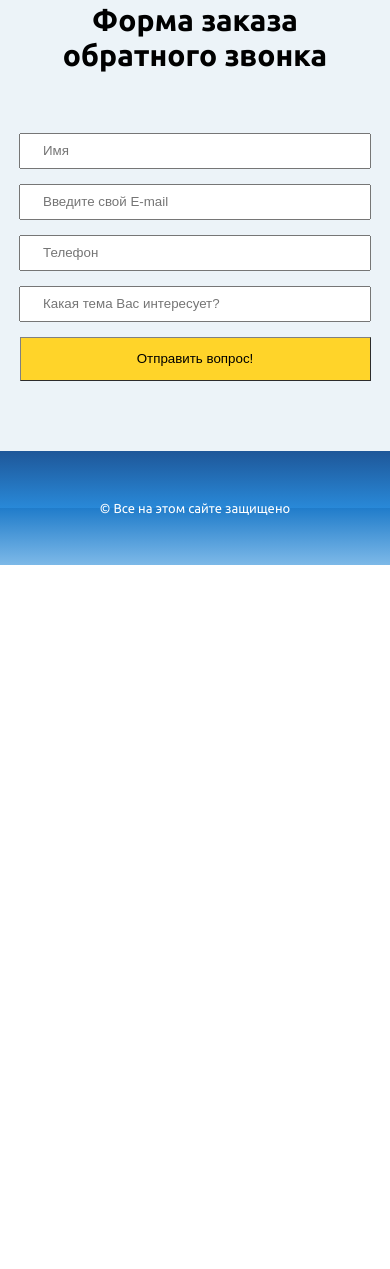
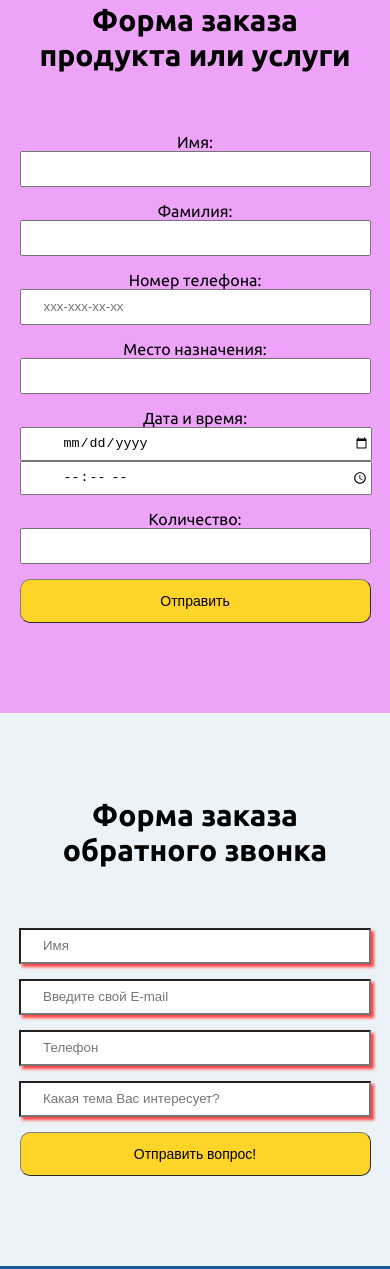
Before and after one commit to EILuser/LUBIN_lab8, a plain HTML site: page index.html in a window 390 px wide. Shown: the part 2414-3683 px from the top of the page. Before the commit the page ends 2979 px from the top, so only its background shows below. Drawn offline with Linux system fonts and the light colour scheme.

Commit message:
final version

```diff
--- a/css/main.css
+++ b/css/main.css
@@ -101,9 +101,37 @@ main {
     color: gray;
 }
 
-/* Section */
+/* Section 1 */
 
-section {
+.section__form1 {
+    background-color: #eca3f8;
+    padding-top: 60px;
+    padding-bottom: 90px;
+}
+
+.input__wrapper {
+    display: flex;
+    justify-content: space-between;
+    width: 60%;
+}
+
+.date__and__time {
+    display: flex;
+    flex-direction: column;
+}
+
+.date__input {
+    margin: 0;
+    width: 302px;
+}
+
+.time__input {
+    width: 302px;
+}
+
+/* Section 2 */
+
+.section__form2 {
     background-color: #ecf3f8;
     padding-top: 60px;
     padding-bottom: 90px;
@@ -131,8 +159,10 @@ input {
 button {
     width: 308px;
     height: 44px;
+    font-size: 14px;
     background-color: #ffd429;
     border-width: 1px;
+    border-radius: 10px;
     border-color: gray;
     cursor: pointer;
 }
@@ -194,6 +224,10 @@ footer {
         display: block;
         margin: 40px auto;
     }
+
+    .input__wrapper {
+        width: 80%;
+    }
 }
 
 /* Medium devices */
@@ -221,6 +255,21 @@ footer {
     button {
         width: 100%;
     }
+
+    .input__wrapper {
+        width: 100%;
+        flex-direction: column;
+        justify-content: center;
+        align-content: center;
+    }
+
+    label {
+        text-align: center;
+    }
+
+    .date__and__time input {
+        width: 99%;
+    }
 }
 
 /* Small devices */
@@ -242,3 +291,8 @@ footer {
         padding-bottom: 70px;
     }
 }
+
+/* Подсветка некорректно заполненных полей (для "Формы заказа обратного звонка") */
+.section__form2 input:invalid {
+    box-shadow: 3px 3px 3px rgb(255, 60, 60);
+}
--- a/index.html
+++ b/index.html
@@ -29,17 +29,17 @@
         <div class="container">
             <h2 class="main__title">Что Вам необходимо?</h2>
             <div class="wrapper">
-                <div class="blocks">
+                <div class="blocks" id="first_block" onclick="elements23Disappear()">
                     <img src="img/f3.png" alt="Картинка" class="blocks__images">
                     <h3>Первый блок</h3>
                     <p class="images__text">Lorem ipsum, dolor sit amet consectetur adipisicing elit.</p>
                 </div>
-                <div class="blocks">
+                <div class="blocks" id="second_block" onclick="elements13Disappear()">
                     <img src="img/f4.png" alt="Картинка" class="blocks__images">
                     <h3>Второй блок</h3>
                     <p class="images__text">Lorem ipsum, dolor sit amet consectetur adipisicing elit?</p>
                 </div>
-                <div class="blocks">
+                <div class="blocks" id="third_block" onclick="elements12Disappear()">
                     <img src="img/f5.png" alt="Картинка" class="blocks__images">
                     <h3>Третий блок</h3>
                     <p class="images__text">Lorem ipsum, dolor sit amet consectetur adipisicing elit!</p>
@@ -48,15 +48,64 @@
         </div>
     </main>
 
-    <section>
+    <section class="section__form1">
+        <div class="container">
+            <h2 class="section__title">Форма заказа продукта или услуги</h2>
+            <form action="#" method="post" enctype="multipart/form-data">
+                <div class="input__wrapper">
+                    <label for="first_name">Имя:</label>
+                    <input type="text" id="first_name" onchange="validateFirstName()">
+                </div>
+                <div class="input__wrapper">
+                    <label for="last_name">Фамилия:</label>
+                    <input type="text" id="last_name" onchange="validateLastName()">
+                </div>
+                <div class="input__wrapper">
+                    <label for="telephone_number1">Номер телефона:</label>
+                    <input type="tel" id="telephone_number1" placeholder="xxx-xxx-xx-xx" onchange="validateTelephoneNumber()">
+                </div>
+                <div class="input__wrapper">
+                    <label for="destination">Место назначения:</label>
+                    <input type="text" id="destination" onchange="validateDestination()">
+                </div>
+                <div class="input__wrapper">
+                    <label for="date">Дата и время:</label>
+                    <div class="date__and__time">
+                        <input type="date" id="date" class="date__input">
+                        <input type="time" id="time" class="time__input">
+                    </div>
+                </div>
+                <div class="input__wrapper">
+                    <label for="quantity">Количество:</label>
+                    <input type="text" id="quantity" onchange="validateQuantity()">
+                </div>
+                <button onclick="validationNotification(event)">Отправить</button>
+            </form>
+        </div>
+    </section>
+
+    <section class="section__form2" id="form2" onmouseenter="changeColor()" onmouseleave="returnColor()">
         <div class="container">
             <h2 class="section__title">Форма заказа обратного звонка</h2>
             <form action="#" method="post" enctype="multipart/form-data">
-                <input type="text" placeholder="Имя">
-                <input type="email" placeholder="Введите свой E-mail">
-                <input type="tel" placeholder="Телефон">
-                <input type="text" placeholder="Какая тема Вас интересует?">
-                <button>Отправить вопрос!</button>
+                <!--
+                    Имя должно содержать только буквы русского/латинского алфавита
+                    (так как предполагается ввод полного имени, пробелы разрешены)
+                -->
+                <input type="text" placeholder="Имя" required pattern="^[А-Яа-яЁёA-Za-z\s]+$" minlength="8" maxlength="50" id="name">
+                <!--
+                    email должен содержать символ @ и состоять минимум из 8 символов
+                -->
+                <input type="email" placeholder="Введите свой E-mail" required pattern="^[A-Za-z0-9@.]{6,40}[.]{1}[a-z]{2,4}" minlength="9" id="email">
+                <!--
+                    Номер телефона начинается с цифры 8 и содержит 10 цифр (не считая цифру 8)
+                -->
+                <input type="tel" placeholder="Телефон" required pattern="^[8]{1}[0-9]{10}" id="telephone_number2">
+                <!--
+                    Длина данного поля не должна превышать 40 символов
+                -->
+                <input type="text" placeholder="Какая тема Вас интересует?" required maxlength="40" id="theme">
+                <button onclick="notification(event)">Отправить вопрос!</button>
             </form>
         </div>
     </section>
@@ -64,5 +113,7 @@
     <footer>
         <p class="copyright">© Все на этом сайте защищено</p>
     </footer>
+
+    <script src="js/app.js"></script>
 </body>
 </html>
--- a/js/app.js
+++ b/js/app.js
@@ -0,0 +1,211 @@
+// Функция для события onclick кнопки "Формы заказа продукта или услуги"
+function validationNotification(event) {
+    const firstName = document.getElementById("first_name");
+    const lastName = document.getElementById("last_name");
+    const telNumber = document.getElementById("telephone_number1");
+    const destination = document.getElementById("destination");
+    const date = document.getElementById("date");
+    const time = document.getElementById("time");
+    const quantity = document.getElementById("quantity");
+
+    if (firstName.value === "" || lastName.value === "" || telNumber.value === "" || destination.value === "" || date.value === "" || time.value === "" || quantity.value === "") {
+        alert("Все поля формы должны быть заполнены!!!");
+        event.returnValue = false;
+        return;
+    }
+    else if (firstName.style.color === 'red' || lastName.style.color === 'red' || telNumber.style.color === 'red' || destination.style.color === 'red'|| date.style.color === 'red' || time.style.color === 'red' || quantity.style.color === 'red') {
+        alert("Одно или несколько полей заполнены неверно!!!");
+        event.returnValue = false;
+        return;
+    }
+
+    const notification = `Вы точно хотите сделать следующий заказ?\nИмя: ${firstName.value}\nФамилия: ${lastName.value}\nНомер телефона: ${telNumber.value}\n` +
+    `Место назначения: ${destination.value}\nДата и время: ${date.value}  ${time.value}\nКоличество: ${quantity.value}`;
+
+    if (!confirm(notification)) {
+        event.returnValue = false;
+    }
+}
+
+// Функция для события onclick кнопки "Формы заказа обратного звонка"
+function notification(event) {
+    const fullName = document.getElementById("name").value;
+    const email = document.getElementById("email").value;
+    const telNumber = document.getElementById("telephone_number2").value;
+    const theme = document.getElementById("theme").value;
+    const isEnoughData = fullName !== "" && email !== "" && telNumber !== "" && theme !== "";
+
+    if (isEnoughData) {
+        const notification = `Вы точно хотите сделать следующий заказ?\nИмя: ${fullName}\nE-mail: ${email}\nНомер телефона: ${telNumber}\n` +
+        `Интересующая тема: ${theme}`;
+
+        if (!confirm(notification)) {
+            event.returnValue = false;
+        }
+    }
+}
+
+
+// Функция валидации поля "Имя"
+function validateFirstName() {
+    const firstName = document.getElementById("first_name");
+    const regex = /^[А-Яа-яЁёA-Za-z]{2,15}$/;
+
+    if (regex.test(firstName.value)) {
+        firstName.style.color = 'black';
+        return true;
+    }
+    else {
+        firstName.style.color = 'red';
+        return false;
+    }
+}
+
+// Функция валидации поля "Фамилия"
+function validateLastName() {
+    const lastName = document.getElementById("last_name");
+    const regex = /^[А-Яа-яЁёA-Za-z]{2,20}$/;
+
+    if (regex.test(lastName.value)) {
+        lastName.style.color = 'black';
+        return true;
+    }
+    else {
+        lastName.style.color = 'red';
+        return false;
+    }
+}
+
+// Функция валидации поля "Номер телефона"
+function validateTelephoneNumber() {
+    const telNumber = document.getElementById("telephone_number1");
+    const regex = /^[0-9]{3}-[0-9]{3}-[0-9]{2}-[0-9]{2}$/;
+
+    if (regex.test(telNumber.value)) {
+        telNumber.style.color = 'black';
+        return true;
+    }
+    else {
+        telNumber.style.color = 'red';
+        return false;
+    }
+}
+// Функция валидации поля "Место назначения"
+function validateDestination() {
+    const destination = document.getElementById("destination");
+    const regex = /^[0-9А-Яа-яA-Za-z/,.\s\-]{5,50}$/;
+
+    if (regex.test(destination.value)) {
+        destination.style.color = 'black';
+        return true;
+    }
+    else {
+        destination.style.color = 'red';
+        return false;
+    }
+}
+// Функция валидации поля "Количество"
+function validateQuantity() {
+    const quantity = document.getElementById("quantity");
+    const regex = /^[0-9]{1,3}$/;
+
+    if (regex.test(quantity.value)) {
+        quantity.style.color = 'black';
+        return true;
+    }
+    else {
+        quantity.style.color = 'red';
+        return false;
+    }
+}
+
+// Добавление JS кода к элементам
+
+// Реализация исчезания остальных блоков при нажатии на один из них в "Что Вам необходимо?"
+// Количества нажатий на блок 1, 2 и 3 соответственно
+let count1 = 0;
+let count2 = 0;
+let count3 = 0;
+// Флаги, указывающие на то, что блоки стали невидимыми
+let isFirstBlockDisappeared = false;
+let isSecondBlockDisappeared = false;
+let isThirdBlockDisappeared = false;
+
+// Функция, реализующая исчезание 2 и 3 элементов при нажатии на 1
+function elements23Disappear() {
+    if (!isFirstBlockDisappeared) {
+        const secondBlock = document.getElementById("second_block");
+        const thirdBlock = document.getElementById("third_block");
+        count1++;
+
+        if (count1%2 !== 0) {
+            secondBlock.style.opacity = 0;
+            thirdBlock.style.opacity = 0;
+            isSecondBlockDisappeared = true;
+            isThirdBlockDisappeared = true;
+        }
+        else {
+            secondBlock.style.opacity = 1;
+            thirdBlock.style.opacity = 1;
+            isSecondBlockDisappeared = false;
+            isThirdBlockDisappeared = false;
+        }
+    }
+}
+
+// Функция, реализующая исчезание 1 и 3 элементов при нажатии на 2
+function elements13Disappear() {
+    if (!isSecondBlockDisappeared) {
+        const firstBlock = document.getElementById("first_block");
+        const thirdBlock = document.getElementById("third_block");
+        count2++;
+
+        if (count2%2 !== 0) {
+            firstBlock.style.opacity = 0;
+            thirdBlock.style.opacity = 0;
+            isFirstBlockDisappeared = true;
+            isThirdBlockDisappeared = true;
+        }
+        else {
+            firstBlock.style.opacity = 1;
+            thirdBlock.style.opacity = 1;
+            isFirstBlockDisappeared = false;
+            isThirdBlockDisappeared = false;
+        }
+    }
+}
+
+// Функция, реализующая исчезание 1 и 2 элементов при нажатии на 3
+function elements12Disappear() {
+    if (!isThirdBlockDisappeared) {
+        const firstBlock = document.getElementById("first_block");
+        const secondBlock = document.getElementById("second_block");
+        count3++;
+
+        if (count3%2 !== 0) {
+            firstBlock.style.opacity = 0;
+            secondBlock.style.opacity = 0;
+            isFirstBlockDisappeared = true;
+            isSecondBlockDisappeared = true;
+        }
+        else {
+            firstBlock.style.opacity = 1;
+            secondBlock.style.opacity = 1;
+            isFirstBlockDisappeared = false;
+            isSecondBlockDisappeared = false;
+        }
+    }
+}
+
+// Реализация изменения фона формы "Форма заказа обратного звонка"
+function changeColor() {
+    const form = document.getElementById("form2");
+
+    form.style.backgroundColor = "#eca3f8";
+}
+
+function returnColor() {
+    const form = document.getElementById("form2");
+
+    form.style.backgroundColor = "#ecf3f8";
+}
```
